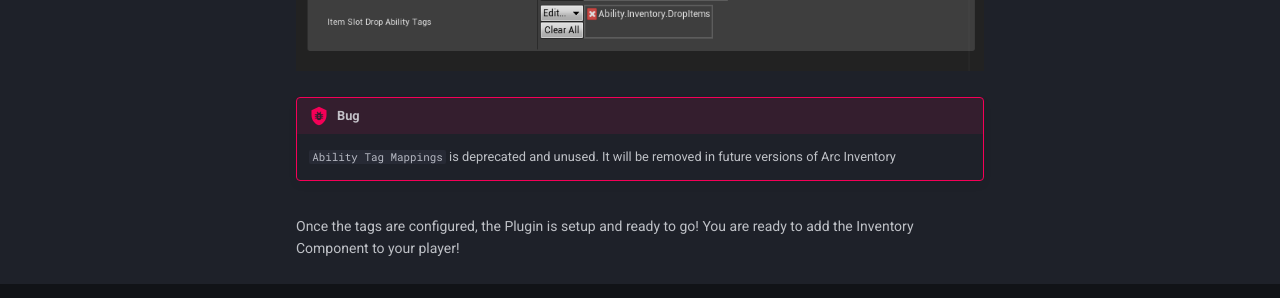
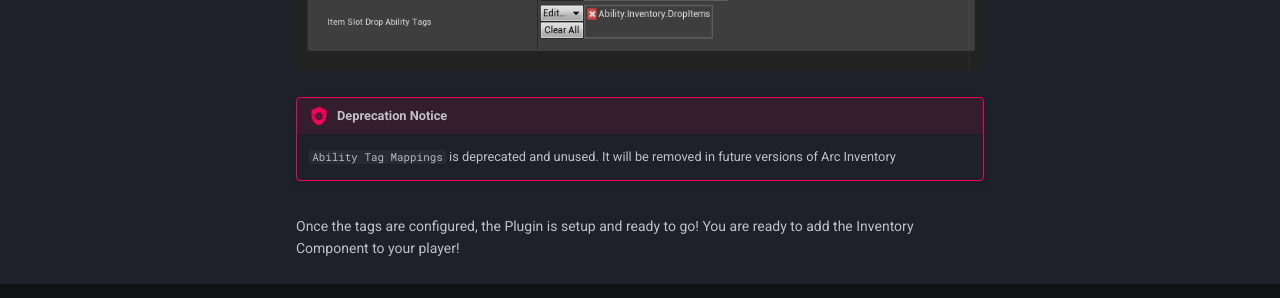
Before and after one commit to punyhumangames/ArcPluginsDocumentation, an MkDocs documentation site: the page built from docs/initialsetup.md, in a window 1280 px wide and 1388 px high. Shown: the part 1040-1338 px from the top of the window. Built offline with MkDocs 1.6.1 and Material for MkDocs 9.7.7, drawn with Linux system fonts in a browser that asks for light colours.

Commit message:
changed 'bug' to 'deprecation notice' in initial setup

```diff
--- a/docs/initialsetup.md
+++ b/docs/initialsetup.md
@@ -19,7 +19,7 @@ Your first step will be to configure the necissary tags for Arc Inventory's inte
 
     ![Image](img/initialsetup/configurationpanel.png)
 
-    !!! bug
+    !!! bug "Deprecation Notice"
         `Ability Tag Mappings` is deprecated and unused.  It will be removed in future versions of Arc Inventory
 
 
```
